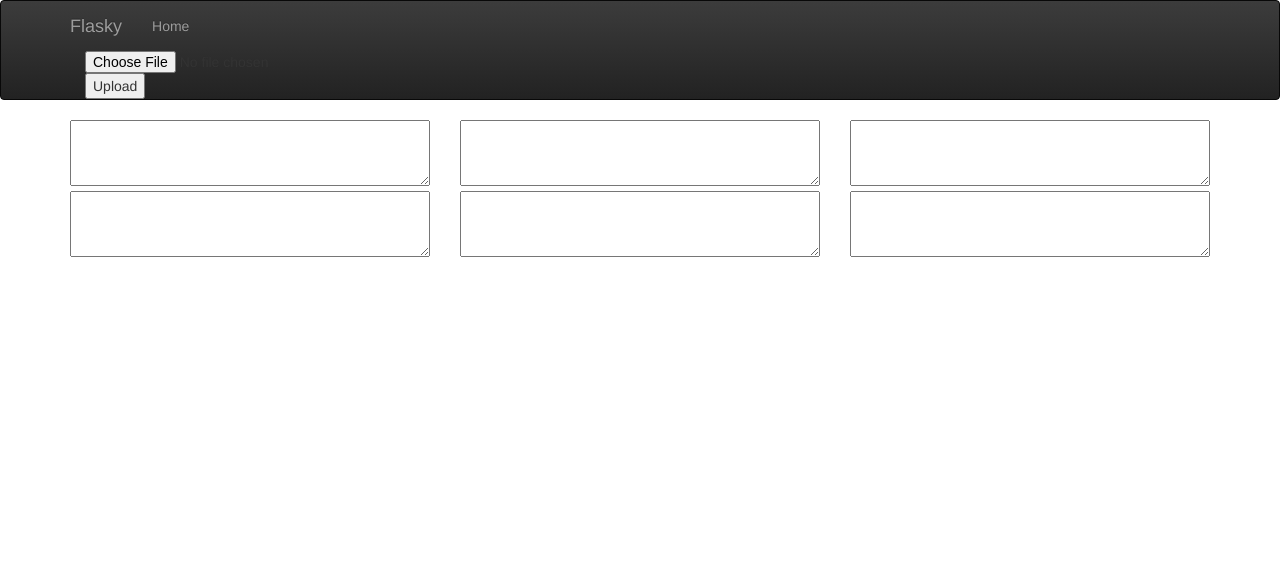
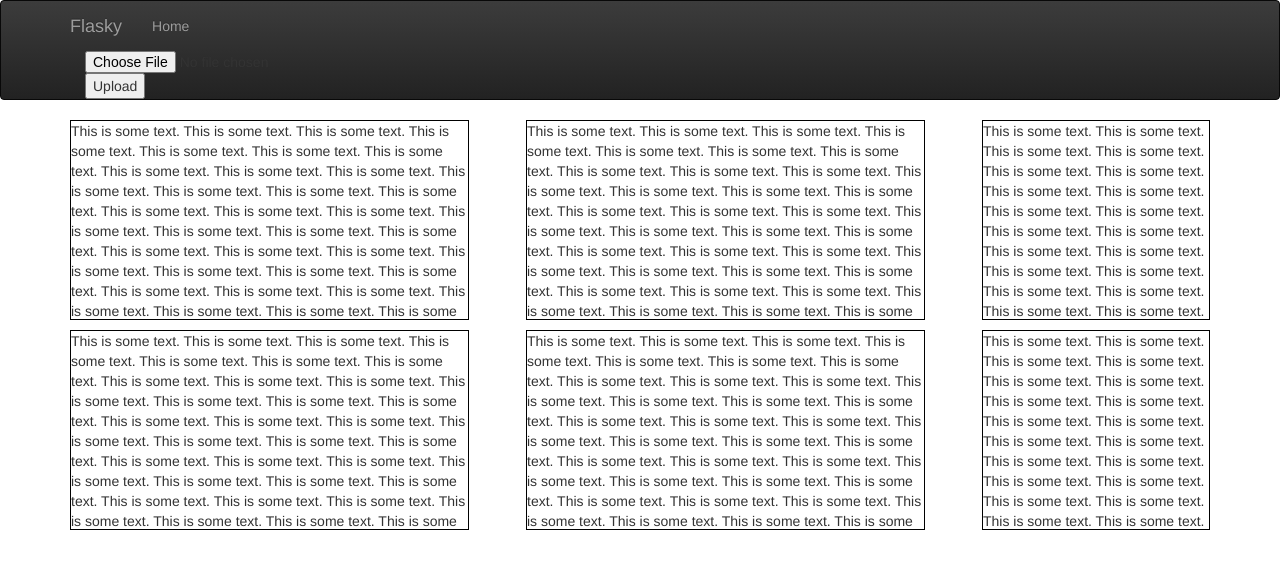
Before and after one commit to xiaobai2004/backend, a Flask app: page / in a window 1280 px wide. Shown: the top 569 px of the page. Run offline with Flask 2, Linux system fonts and the light colour scheme; some libraries are stand-ins or nearby versions.

Commit message:
div style

```diff
--- a/app/templates/base.html
+++ b/app/templates/base.html
@@ -3,15 +3,13 @@
 {% block title %}Flasky{% endblock %}
 
 {% block head %}
-{{ super() }}
 <link rel="shortcut icon" href="{{ url_for('static', filename='favicon.ico') }}" type="image/x-icon">
 <link rel="icon" href="{{ url_for('static', filename='favicon.ico') }}" type="image/x-icon">
 
 <link rel="stylesheet" href="{{ url_for('static', filename='bootstrap.min.css') }}">
 <link rel="stylesheet" href="{{ url_for('static', filename='bootstrap-theme.min.css') }}">
-<link rel="stylesheet" href="{{ url_for('static', filename='index.css') }}">
-<script src="{{ url_for('static', filename='jquery-3.2.1.min.js') }}"></script>
-<script src="{{ url_for('static', filename='bootstrap.min.js') }}"></script>
+{% block css_styles %}
+{% endblock %}
 
 {% endblock %}
 
@@ -57,12 +55,11 @@
 
     {% block page_content %}{% endblock %}
 </div>
-<script>
-
-</script>
 {% endblock %}
 
 {% block scripts %}
-{{ super() }}
-{{ moment.include_moment() }}
+<script src="{{ url_for('static', filename='jquery-3.2.1.min.js') }}"></script>
+<script src="{{ url_for('static', filename='bootstrap.min.js') }}"></script>
+{% block subscripts %}
 {% endblock %}
+{% endblock %}
--- a/app/templates/index.html
+++ b/app/templates/index.html
@@ -3,28 +3,58 @@
 
 {% block title %}Flasky{% endblock %}
 
+{% block css_styles %}
+<style type="text/css">
+    .text{
+        float:left;
+        margin-right:5%;
+        margin-bottom:10px;
+        border:1px solid black;
+        width:35%;
+        height:200px;
+        overflow:auto
+    }
+    .comment_text{
+        float:left;
+        margin-bottom:10px;
+        border:1px solid black;
+        width:20%;
+        height:200px;
+        overflow:auto
+    }
+</style>
+{% endblock %}
+
 {% block page_content %}
-<div class="row">
-    <div class="col-md-4">
-        <textarea rows="3" cols="20"></textarea>
+    <div id="original_text" class="text">
+        This is some text. This is some text. This is some text. This is some text. This is some text. This is some text. This is some text. This is some text. This is some text. This is some text. This is some text. This is some text. This is some text. This is some text. This is some text. This is some text. This is some text. This is some text. This is some text. This is some text. This is some text. This is some text. This is some text. This is some text. This is some text. This is some text. This is some text. This is some text. This is some text. This is some text. This is some text. This is some text. This is some text. This is some text. This is some text. This is some text.
     </div>
-    <div class="col-md-4">
-        <textarea rows="3" cols="20"></textarea>
+    <div id="vernacular_text" class="text">
+        This is some text. This is some text. This is some text. This is some text. This is some text. This is some text. This is some text. This is some text. This is some text. This is some text. This is some text. This is some text. This is some text. This is some text. This is some text. This is some text. This is some text. This is some text. This is some text. This is some text. This is some text. This is some text. This is some text. This is some text. This is some text. This is some text. This is some text. This is some text. This is some text. This is some text. This is some text. This is some text. This is some text. This is some text. This is some text. This is some text.
     </div>
-    <div class="col-md-4">
-        <textarea rows="3" cols="20"></textarea>
+    <div id="comment" class="comment_text">
+        This is some text. This is some text. This is some text. This is some text. This is some text. This is some text. This is some text. This is some text. This is some text. This is some text. This is some text. This is some text. This is some text. This is some text. This is some text. This is some text. This is some text. This is some text. This is some text. This is some text. This is some text. This is some text. This is some text. This is some text. This is some text. This is some text. This is some text. This is some text. This is some text. This is some text. This is some text. This is some text. This is some text. This is some text. This is some text. This is some text.
     </div>
-</div>
-<div class="row">
-    <div class="col-md-4">
-        <textarea rows="3" cols="20"></textarea>
+    <div id="original_lines" class="text">
+        This is some text. This is some text. This is some text. This is some text. This is some text. This is some text. This is some text. This is some text. This is some text. This is some text. This is some text. This is some text. This is some text. This is some text. This is some text. This is some text. This is some text. This is some text. This is some text. This is some text. This is some text. This is some text. This is some text. This is some text. This is some text. This is some text. This is some text. This is some text. This is some text. This is some text. This is some text. This is some text. This is some text. This is some text. This is some text. This is some text.
     </div>
-    <div class="col-md-4">
-        <textarea rows="3" cols="20"></textarea>
+    <div id="vernacular_lines" class="text">
+        This is some text. This is some text. This is some text. This is some text. This is some text. This is some text. This is some text. This is some text. This is some text. This is some text. This is some text. This is some text. This is some text. This is some text. This is some text. This is some text. This is some text. This is some text. This is some text. This is some text. This is some text. This is some text. This is some text. This is some text. This is some text. This is some text. This is some text. This is some text. This is some text. This is some text. This is some text. This is some text. This is some text. This is some text. This is some text. This is some text.
     </div>
-    <div class="col-md-4">
-        <textarea rows="3" cols="20"></textarea>
+
+    <div id="comment_lines"  class="comment_text">
+        This is some text. This is some text. This is some text. This is some text. This is some text. This is some text. This is some text. This is some text. This is some text. This is some text. This is some text. This is some text. This is some text. This is some text. This is some text. This is some text. This is some text. This is some text. This is some text. This is some text. This is some text. This is some text. This is some text. This is some text. This is some text. This is some text. This is some text. This is some text. This is some text. This is some text. This is some text. This is some text. This is some text. This is some text. This is some text. This is some text.
     </div>
-</div>
+{% endblock %}
 
+{% block subscripts %}
+<script>
+$(document).ready(function(){
+  $("#original_text").scroll(function() {
+     var height = $(this)[0].scrollHeight - $(this).outerHeight();
+     var current = $(this).scrollTop()/height;
+     console.log(current);
+  });
+});
+</script>
 {% endblock %}
```
